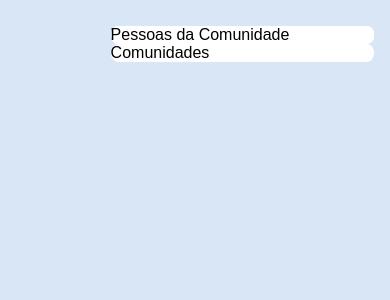
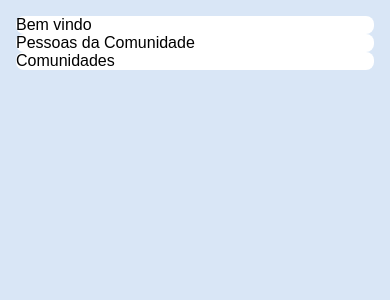
Before and after one commit to SandHilt/social_x, a Next.js app: page / in a window 390 px wide. Shown: the top 300 px of the page. Built offline with nearby package versions, Linux system fonts and the light colour scheme.

Commit message:
feat: :lipstick: some changes to mobile

```diff
--- a/pages/_app.tsx
+++ b/pages/_app.tsx
@@ -1,6 +1,10 @@
 import { AppProps } from 'next/dist/next-server/lib/router/router'
 import { ReactElement } from 'react'
-import { createGlobalStyle, ThemeProvider } from 'styled-components'
+import {
+  createGlobalStyle,
+  DefaultTheme,
+  ThemeProvider,
+} from 'styled-components'
 
 const GlobalStyle = createGlobalStyle`
   /** Reset CSS */
@@ -22,9 +26,12 @@ const GlobalStyle = createGlobalStyle`
   }
 `
 
-const theme = {
+const theme: DefaultTheme = {
   colors: {
-    primary: 'red',
+    main: 'red',
+  },
+  sizes: {
+    mobile: '860px',
   },
 }
 
--- a/pages/index.tsx
+++ b/pages/index.tsx
@@ -7,11 +7,18 @@ const Box = styled.section`
 `
 
 const MainGrid = styled.main`
-  display: grid;
+  width: 100%;
   grid-gap: 10px;
+
+  margin-left: auto;
+  margin-right: auto;
+  max-width: 500px;
+
   padding: 16px;
 
-  @media (min-width: 860px) {
+  @media (min-width: ${({ theme }) => theme.sizes.mobile}) {
+    max-width: 1110px;
+    display: grid;
     grid-template-areas: 'profile welcome profileRelations';
     grid-template-columns: 160px 1fr 312px;
   }
@@ -19,6 +26,10 @@ const MainGrid = styled.main`
 
 const Profile = styled.section`
   grid-area: profile;
+  display: none;
+  @media (min-width: ${({ theme }) => theme.sizes.mobile}) {
+    display: block;
+  }
 `
 const Welcome = styled.section`
   grid-area: welcome;
```
Also changed, not shown: next-env.d.ts.
